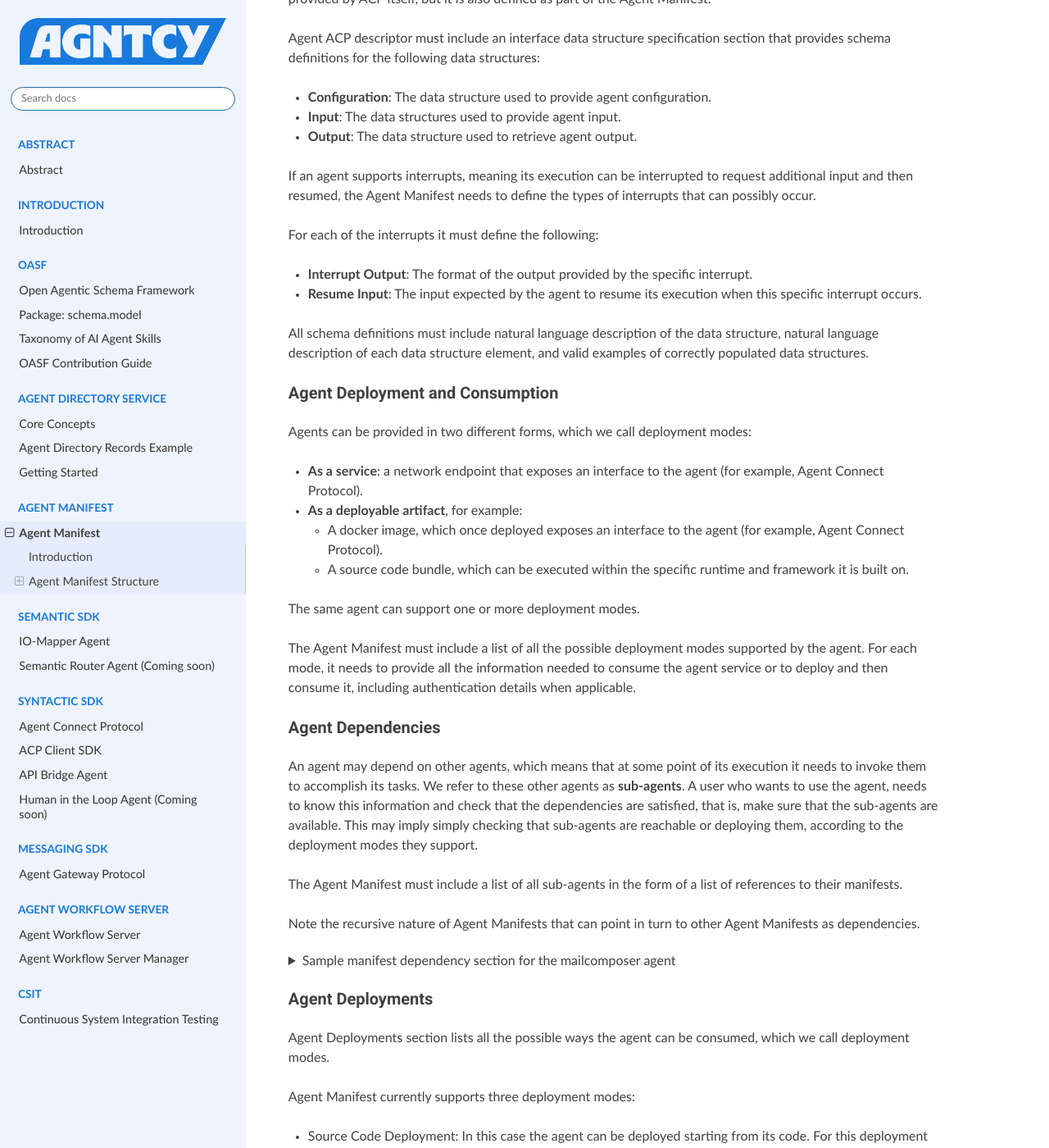
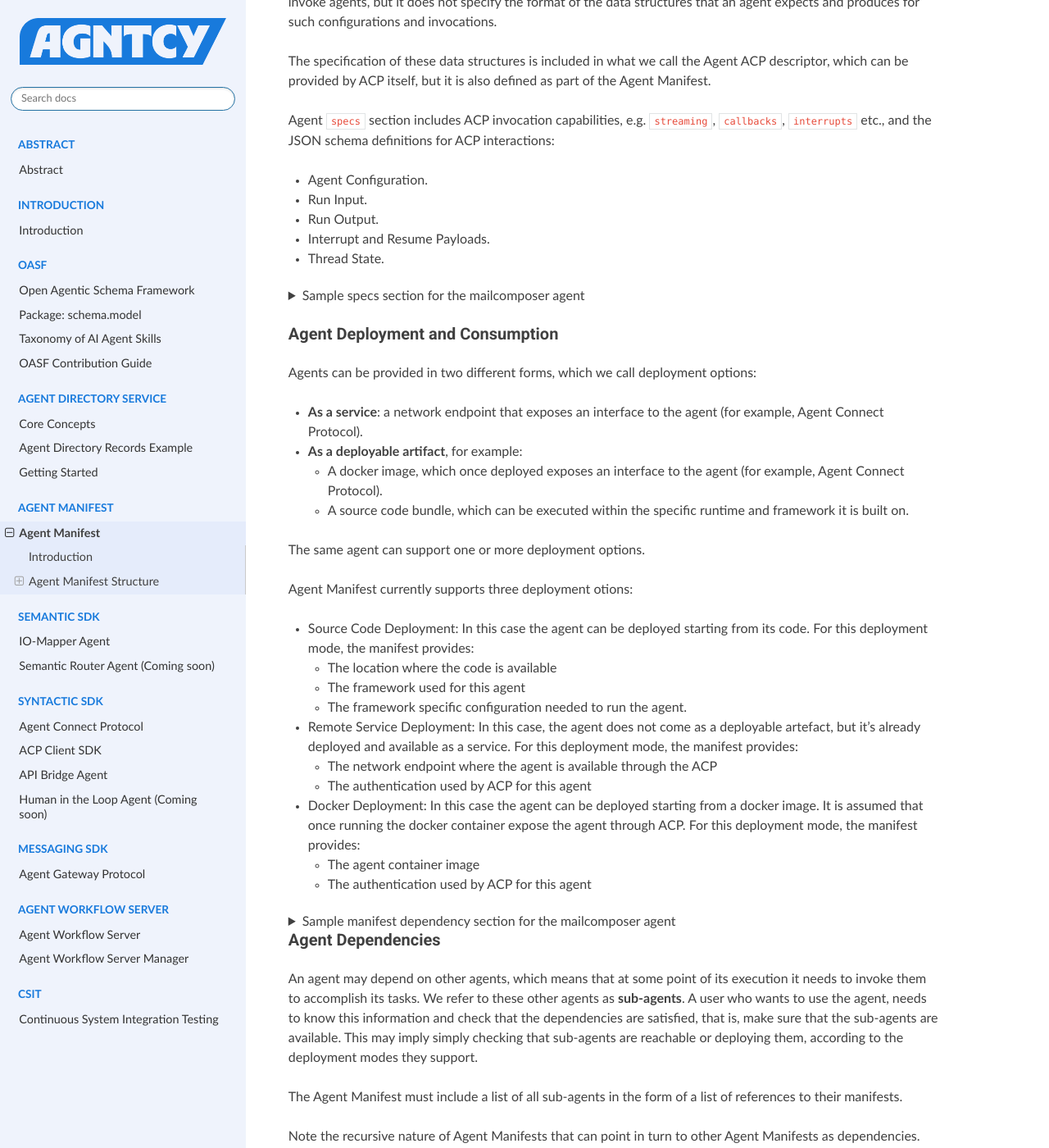
Before and after one commit to papimenon/docs, a Sphinx documentation site: the page built from docs/pages/agws/manifest.md, in a window 1280 px wide and 1400 px high, scrolled down 1209 px. Shown: the whole window at 82% size. Built offline with Sphinx 7.4.7 and the Read the Docs theme 3.1.0, drawn with Linux system fonts in a browser that asks for light colours; some of the changed text lies outside the part shown.

Commit message:
Aduminuc docs (#56)
* docs: fixes in intro and agent manifest

* docs: fixes

* Update docs/pages/agws/manifest.md

Co-authored-by: Julien Barbot <124043413+jubarbot-cisco@users.noreply.github.com>

---------

Co-authored-by: Julien Barbot <124043413+jubarbot-cisco@users.noreply.github.com>

````diff
--- a/docs/pages/agws/manifest.md
+++ b/docs/pages/agws/manifest.md
@@ -10,7 +10,9 @@
 
 The manifest is designed to be used by [Agent Connect Protocol](connect.md) and the Workflow Server and stored in the Agent Directory with the corresponding OASF extensions.
 
-This document describes the principles of the Agent Manifest definition.
+This document describes the principles of the Agent Manifest definition. Manifest definition can be found [here](https://github.com/agntcy/workflow-srv-mgr/blob/main/wfsm/spec/manifest.yaml)
+
+Sample manifests can be found [here](https://github.com/agntcy/workflow-srv-mgr/tree/main/wfsm/spec/examples).
 
 ## Agent Manifest Structure
 
@@ -29,6 +31,29 @@
 
 Agent Manifest can include metadata that provides additional information about the agent, such as ownership, timestamps, tags, and so on.
 
+
+<details>
+<summary>Sample descriptor metadata section for the mailcomposer agent</summary>
+
+```json
+{
+  "metadata": {
+    "ref": {
+      "name": "org.agntcy.mailcomposer",
+      "version": "0.0.1",
+      "url": "https://github.com/agntcy/acp-spec/blob/main/docs/sample_acp_descriptors/mailcomposer.json"
+    },
+    "description": "This agent is able to collect user intent through a chat interface and compose wonderful emails based on that."
+  }
+  ...
+}
+```
+
+Metadata for a mail composer agent named `org.agntcy.mailcomposer` version `0.0.1`.
+
+</details>
+
+
 <a id="agent-interface-data-structure-specification"></a>
 ### Agent Interface Data Structure Specification
 Agents willing to interoperate with other agents expose an interface that allow for invocation and configuration.
@@ -37,34 +62,192 @@
 
 The specification of these data structures is included in what we call the Agent ACP descriptor, which can be provided by ACP itself, but it is also defined as part of the Agent Manifest.
 
-Agent ACP descriptor must include an interface data structure specification section that provides schema definitions for the following data structures:
-* **Configuration**: The data structure used to provide agent configuration.
-* **Input**: The data structures used to provide agent input.
-* **Output**: The data structure used to retrieve agent output.
+Agent `specs` section includes ACP invocation capabilities, e.g. `streaming`, `callbacks`, `interrupts` etc.,  and the JSON schema definitions for ACP interactions:
+   * Agent Configuration.
+   * Run Input.
+   * Run Output.
+   * Interrupt and Resume Payloads.
+   * Thread State.
 
-If an agent supports interrupts, meaning its execution can be interrupted to request additional input and then resumed, the Agent Manifest needs to define the types of interrupts that can possibly occur.
+<details>
+<summary>Sample  specs section for the mailcomposer agent</summary>
 
-For each of the interrupts it must define the following:
-* **Interrupt Output**: The format of the output provided by the specific interrupt.
-* **Resume Input**: The input expected by the agent to resume its execution when this specific interrupt occurs.
+```json
+{
+  ...
+    "specs": {
+      "capabilities": {
+        "threads": true,
+        "interrupts": true,
+        "callbacks": true
+      },
+      "input": {
+        "type": "object",
+        "description": "Agent Input",
+        "properties": {
+            "message": {
+                "type": "string",
+                "description": "Last message of the chat from the user"
+            }
+        }
+      },
+      "thread_state": {
+        "type": "object",
+        "description": "The state of the agent",
+        "properties": {
+          "messages": {
+            "type": "array",
+            "description": "Full chat history",
+            "items": {
+                "type": "string",
+                "description": "A message in the chat"
+            }
+          }
+        }
+      },
+      "output": {
+        "type": "object",
+        "description": "Agent Input",
+        "properties": {
+            "message": {
+                "type": "string",
+                "description": "Last message of the chat from the user"
+            }
+        }
+      },
+      "config": {
+        "type": "object",
+        "description": "The configuration of the agent",
+        "properties": {
+          "style": {
+            "type": "string",
+            "enum": ["formal", "friendly"]
+          }
+        }
+      },
+      "interrupts": [
+        {
+          "interrupt_type": "mail_send_approval",
+          "interrupt_payload": {
+            "type": "object",
+            "title": "Mail Approval Payload",
+            "description": "Description of the email",
+            "properties": {
+              "subject": {
+                "title": "Mail Subject",
+                "description": "Subject of the email that is about to be sent",
+                "type": "string"
+              },
+              "body": {
+                "title": "Mail Body",
+                "description": "Body of the email that is about to be sent",
+                "type": "string"
+              },
+              "recipients": {
+                "title": "Mail recipients",
+                "description": "List of recipients of the email",
+                "type": "array",
+                "items": {
+                    "type": "string",
+                    "format": "email"
+                }
+              }
+            },
+            "required": [
+              "subject",
+              "body",
+              "recipients"
+            ]
+          },
+          "resume_payload": {
+            "type": "object",
+            "title": "Email Approval Input",
+            "description": "User Approval for this email",
+            "properties": {
+              "reason": {
+                "title": "Approval Reason",
+                "description": "Reason to approve or decline",
+                "type": "string"
+              },
+              "approved": {
+                "title": "Approval Decision",
+                "description": "True if approved, False if declined",
+                "type": "boolean"
+              }
+            },
+            "required": [
+              "approved"
+            ]
+          }
+        }
+      ]
+    }
+  ...
+}
+```
+The agent supports threads, interrupts, and callback.
 
-All schema definitions must include natural language description of the data structure, natural language description of each data structure element, and valid examples of correctly populated data structures.
+It declares schemas for input, output, and config:
+* As input, it expects the next message of the chat from the user.
+* As output, it produces the next message of the chat from the agent.
+* As config it expects the style of the email to be written.
+
+It supports one kind of interrupt, which is used to ask user for approval before sending the email. It provides subject, body, and recipients of the email as interrupt payload and expects approval as input to resume.
+
+It supports a thread state which holds the chat history.
+
+</details>
 
 <a id="agent-deployment-and-consumption"></a>
 ### Agent Deployment and Consumption
 
-Agents can be provided in two different forms, which we call deployment modes:
+Agents can be provided in two different forms, which we call deployment options:
 
 * **As a service**: a network endpoint that exposes an interface to the agent (for example, Agent Connect Protocol).
 * **As a deployable artifact**, for example:
    * A docker image, which once deployed exposes an interface to the agent (for example, Agent Connect Protocol).
    * A source code bundle, which can be executed within the specific runtime and framework it is built on.
 
-The same agent can support one or more deployment modes.
+The same agent can support one or more deployment options.
 
-The Agent Manifest must include a list of all the possible deployment modes supported by the agent. For each mode, it needs to provide all the information needed to consume the agent service or to deploy and then consume it, including authentication details when applicable.
+Agent Manifest currently supports three deployment otions:
+* Source Code Deployment: In this case the agent can be deployed starting from its code. For this deployment mode, the manifest provides:
+    * The location where the code is available
+    * The framework used for this agent
+    * The framework specific configuration needed to run the agent.
+* Remote Service Deployment: In this case, the agent does not come as a deployable artefact, but it's already deployed and available as a service. For this deployment mode, the manifest provides:
+    * The network endpoint where the agent is available through the ACP
+    * The authentication used by ACP for this agent
+* Docker Deployment: In this case the agent can be deployed starting from a docker image. It is assumed that once running the docker container expose the agent through ACP. For this deployment mode, the manifest provides:
+    * The agent container image
+    * The authentication used by ACP for this agent
+
+<details>
+<summary>Sample manifest dependency section for the mailcomposer agent</summary>
+
+```json
+{
+  ...
+    "deployments": [
+      {
+        "type": "source_code",
+        "name": "src",
+        "url": "git@github.com:agntcy/mailcomposer.git",
+        "framework_config": {
+          "framework_type": "langgraph",
+          "graph": "mailcomposer"
+        }
+      }
+    ]
+  ...
+}
+```
+
+Mailcomposer agent in the example above comes as code written for LangGraph and available on Github.
 
 <a id="agent-dependencies"></a>
+</details>
+
 ### Agent Dependencies
 
 An agent may depend on other agents, which means that at some point of its execution it needs to invoke them to accomplish its tasks. We refer to these other agents as **sub-agents**.  A user who wants to use the agent, needs to know this information and check that the dependencies are satisfied, that is, make sure that the sub-agents are available.
@@ -99,40 +282,3 @@
 </details>
 
 <a id="agent-deployments"></a>
-### Agent Deployments
-Agent Deployments section lists all the possible ways the agent can be consumed, which we call deployment modes.
-
-Agent Manifest currently supports three deployment modes:
-* Source Code Deployment: In this case the agent can be deployed starting from its code. For this deployment mode, the manifest provides:
-    * The location where the code is available
-    * The framework used for this agent
-    * The framework specific configuration needed to run the agent.
-* Remote Service Deployment: In this case, the agent does not come as a deployable artefact, but it's already deployed and available as a service. For this deployment mode, the manifest provides:
-    * The network endpoint where the agent is available through the ACP
-    * The authentication used by ACP for this agent
-* Docker Deployment: In this case the agent can be deployed starting from a docker image. It is assumed that once running the docker container expose the agent through ACP. For this deployment mode, the manifest provides:
-    * The agent container image
-    * The authentication used by ACP for this agent
-
-<details>
-<summary>Sample manifest dependency section for the mailcomposer agent</summary>
-
-```json
-{
-  ...
-    "deployments": [
-      {
-        "type": "source_code",
-        "name": "src",
-        "url": "git@github.com:agntcy/mailcomposer.git",
-        "framework_config": {
-          "framework_type": "langgraph",
-          "graph": "mailcomposer"
-        }
-      }
-    ]
-  ...
-}
-```
-
-Mailcomposer agent in the example above comes as code written for LangGraph and available on Github.
````
Also changed, not shown: docs/pages/introduction.md (+3 -3 lines).
